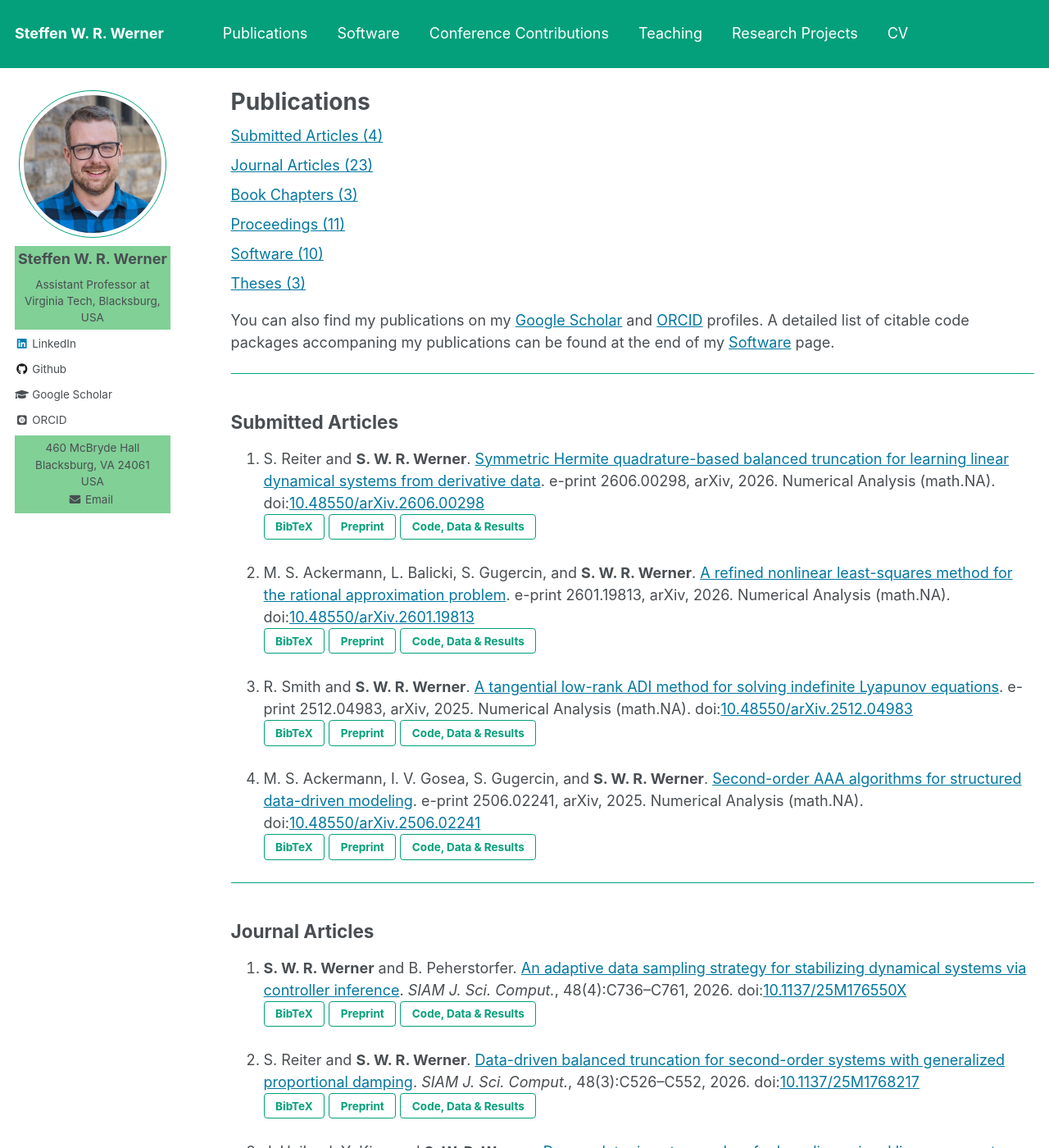
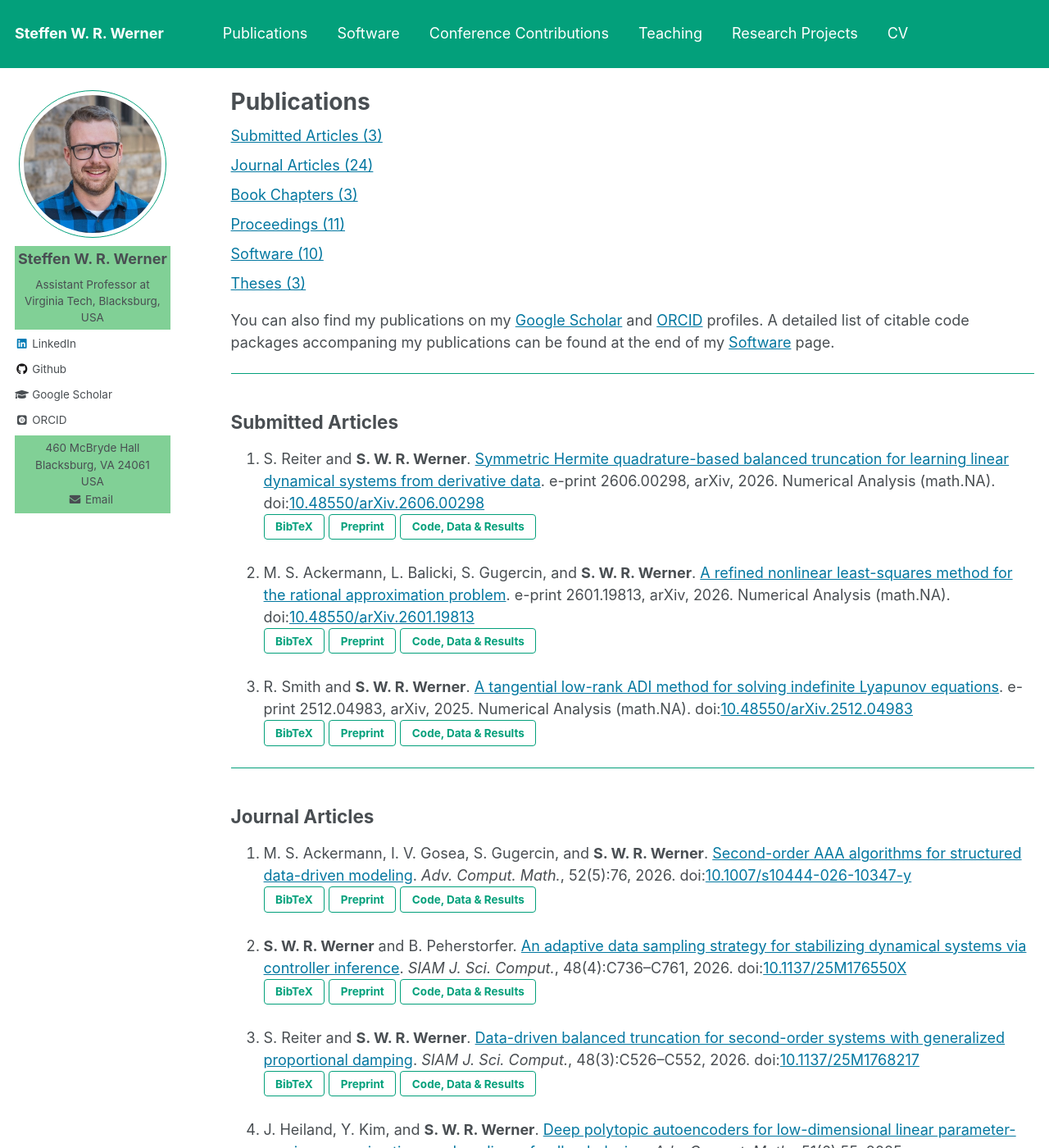
Before and after one commit to ninsteve/ninsteve.github.io, a Jekyll site: the page built from _pages/publications.md, in a window 1280 px wide and 1400 px high. Shown: the whole window at 82% size. Built offline with Jekyll 4.4.1, drawn with Linux system fonts in a browser that asks for light colours; nearby versions of some CDN libraries; some web fonts are replaced; formulas are drawn with MathJax 3.

Commit message:
Added new publication.

```diff
--- a/_pages/publications.md
+++ b/_pages/publications.md
@@ -12,10 +12,10 @@ author_profile: true
 {% endif %}
 
 <p style="margin-top:0.5em; margin-bottom:0.5em">
-  <a href="#submitted">Submitted Articles (4)</a>
+  <a href="#submitted">Submitted Articles (3)</a>
 </p>
 <p style="margin-top:0.5em; margin-bottom:0.5em">
-  <a href="#journal">Journal Articles (23)</a>
+  <a href="#journal">Journal Articles (24)</a>
 </p>
 <p style="margin-top:0.5em; margin-bottom:0.5em">
   <a href="#bookchapters">Book Chapters (3)</a>
@@ -85,22 +85,22 @@ found at the end of my
     <a target="blank_" href="https://doi.org/10.5281/zenodo.17632592">
     <button class="btn btn--inverse">Code, Data & Results</button></a>
 
+---
+
+## <a name="journal"></a>Journal Articles ##
+
 1.  M. S. Ackermann, I. V. Gosea, S. Gugercin, and
     <strong>S. W. R. Werner</strong>.
     <a target="blank_"
-    href="https://doi.org/10.48550/arXiv.2506.02241">Second-order AAA algorithms
-    for structured data-driven modeling</a>.
-    e-print 2506.02241, arXiv, 2025. Numerical Analysis (math.NA).
-    doi:<a target="blank_" href="https://doi.org/10.48550/arXiv.2506.02241">10.48550/arXiv.2506.02241</a><br />
-    <button id="AckGGetal25-pop" class="btn btn--inverse">BibTeX</button>
+    href="https://doi.org/10.1007/s10444-026-10347-y">Second-order AAA
+    algorithms for structured data-driven modeling</a>.
+    <i>Adv. Comput. Math.</i>, 52(5):76, 2026.
+    doi:<a target="blank_" href="https://doi.org/10.1007/s10444-026-10347-y">10.1007/s10444-026-10347-y</a><br />
+    <button id="AckGGetal26-pop" class="btn btn--inverse">BibTeX</button>
     <a target="blank_" href="https://doi.org/10.48550/arXiv.2506.02241">
     <button class="btn btn--inverse">Preprint</button></a>
     <a target="blank_" href="https://doi.org/10.5281/zenodo.15389438">
     <button class="btn btn--inverse">Code, Data & Results</button></a>
-
----
-
-## <a name="journal"></a>Journal Articles ##
 
 1.  <strong>S. W. R. Werner</strong> and B. Peherstorfer.
     <a target="blank_"
--- a/files/publications/bibtex.html
+++ b/files/publications/bibtex.html
@@ -65,34 +65,34 @@
   doi =          {10.48550/arXiv.2512.04983}
 }
 </code></pre></div>
-<!--=========================================================================-->
-<script>
-  $(function(){
-  $('#AckGGetal25-pop').magnificPopup({ items: { src: '#AckGGetal25' },
-  closeBtnInside: true, autoFocusLast: false, fixedContentPos: false,
-  type: 'inline' }); });
-</script>
-<div id="AckGGetal25" class="bibtex-dialog mfp-hide">
-<pre><code>
-@TECHREPORT{AckGGetal25,
-  author =       {Ackermann, M.~S. and Gosea, I.~V. and Gugercin, S. and
-                  Werner, S.~W.~R.},
-  title =        {Second-order {AAA} algorithms for structured data-driven
-                  modeling},
-  institution =  {arXiv},
-  type =         {e-print},
-  number =       {2506.02241},
-  note =         {Numerical Analysis (math.NA)},
-  year =         {2025},
-  doi =          {10.48550/arXiv.2506.02241}
-}
-</code></pre></div>
 
 
 <!--=========================================================================-->
 <!-- JOURNAL ARTICLES                                                        -->
 <!--=========================================================================-->
 
+<script>
+  $(function(){
+  $('#AckGGetal26-pop').magnificPopup({ items: { src: '#AckGGetal26' },
+  closeBtnInside: true, autoFocusLast: false, fixedContentPos: false,
+  type: 'inline' }); });
+</script>
+<div id="AckGGetal26" class="bibtex-dialog mfp-hide">
+<pre><code>
+@ARTICLE{AckGGetal26,
+  author =       {Ackermann, M.~S. and Gosea, I.~V. and Gugercin, S. and
+                  Werner, S.~W.~R.},
+  title =        {Second-order {AAA} algorithms for structured data-driven
+                  modeling},
+  journal =      {Adv. Comput. Math.},
+  volume =       {52},
+  number =       {5},
+  pages =        {76},
+  year =         {2026},
+  doi =          {10.1007/s10444-026-10347-y}
+}
+</code></pre></div>
+<!--=========================================================================-->
 <script>
   $(function(){
   $('#WerP26-pop').magnificPopup({ items: { src: '#WerP26' },
```
Also changed, not shown: _pages/software.md (+2 -2 lines), 1 other file.
